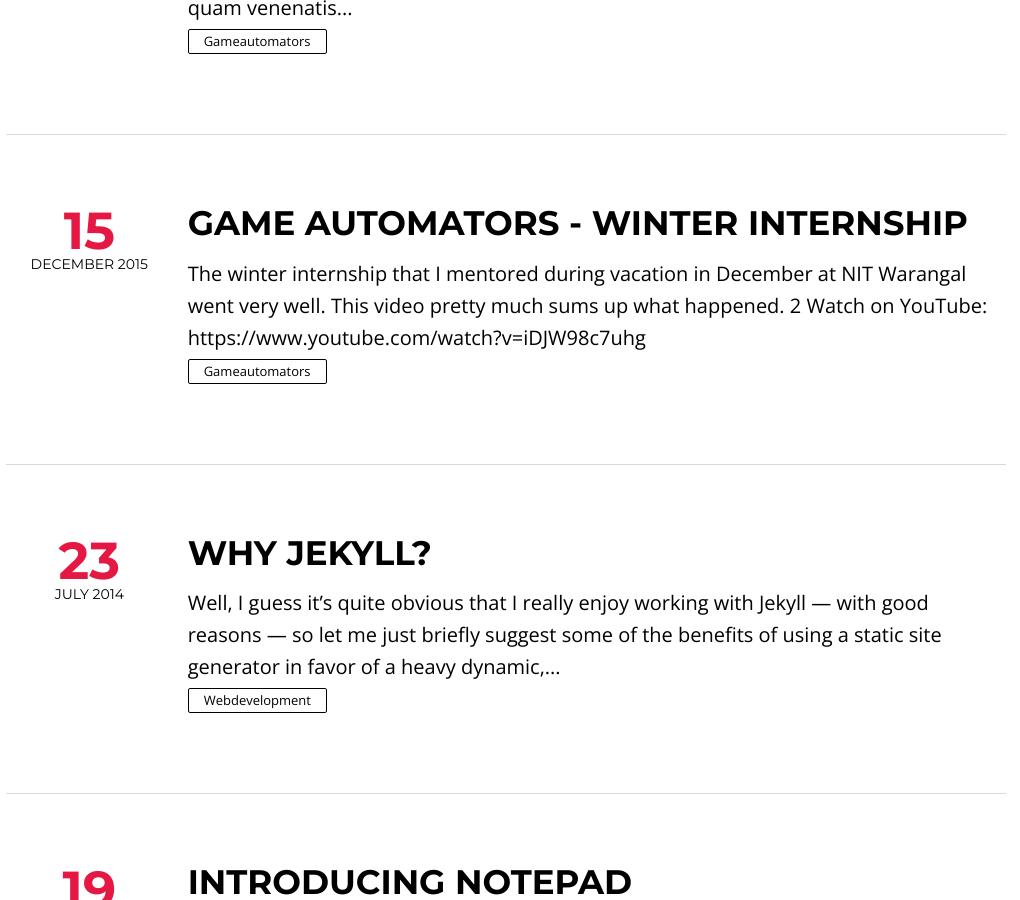
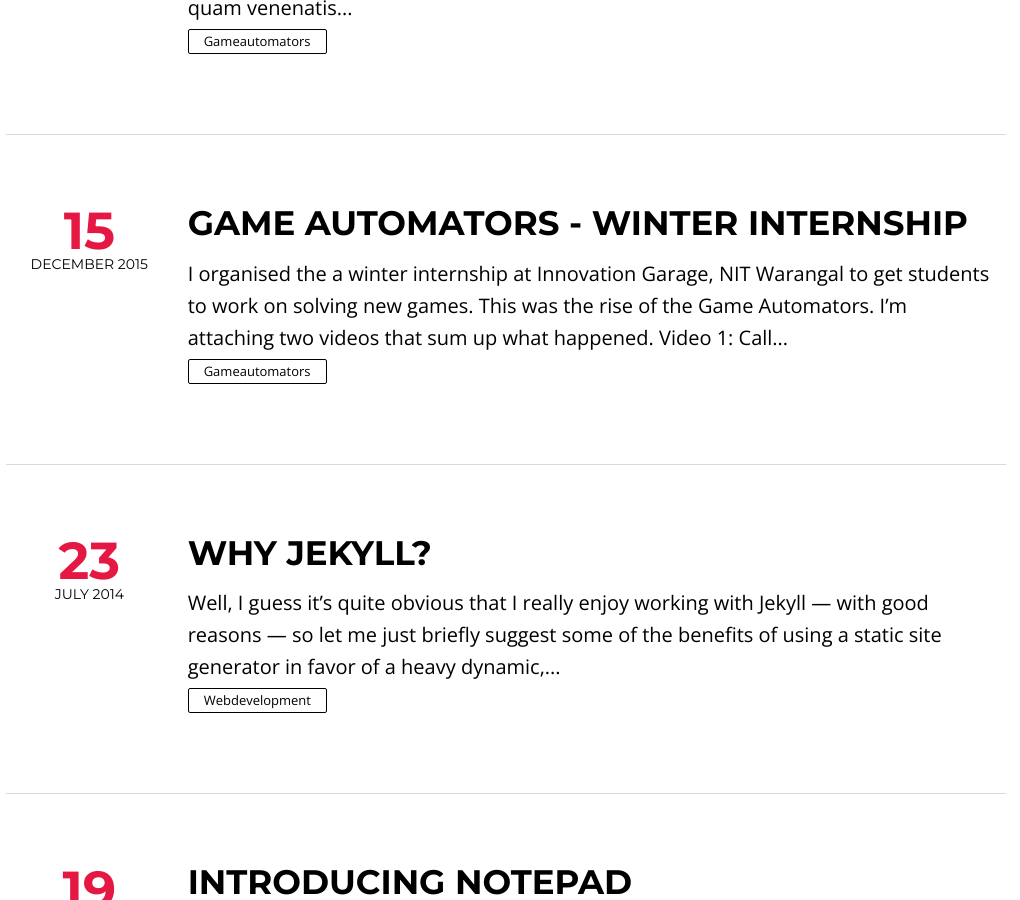
Before and after one commit to psurya1994/psurya1994.github.io, a Jekyll site: the page built from index.html, in a window 1280 px wide and 900 px high, scrolled down 1496 px. Shown: the whole window, without its empty margins (134-1154 px from the left). Built offline with Jekyll 4.4.1, drawn with Linux system fonts in a browser that asks for light colours; nearby versions of some CDN libraries; the list of posts is cut into pages by our own code.

Commit message:
Update 2015-12-15-game-automators-winter-internship.md

```diff
--- a/_posts/2015-12-15-game-automators-winter-internship.md
+++ b/_posts/2015-12-15-game-automators-winter-internship.md
@@ -13,7 +13,23 @@
 featured: false
 ---
 
-The winter internship that I mentored during vacation in December at NIT Warangal went very well. This video pretty much sums up what happened. 2
+I organised the a winter internship at Innovation Garage, NIT Warangal to get students to work on solving new games. This was the rise of the [Game Automators](http://gameautomators.com).
+
+I'm attaching two videos that sum up what happened.
+
+------
+
+### Video 1: Call for interns
+
+<div style="height:100%;width:100%;text-align:center;padding: 0% 15% 2% 15%;">
+  <iframe width="560" height="315" src="https://www.youtube.com/embed/A5aaxIDkMjY" frameborder="0" allowfullscreen></iframe>
+</div>
+
+Watch on YouTube: [https://www.youtube.com/watch?v=iDJW98c7uhg](https://www.youtube.com/watch?v=A5aaxIDkMjY)
+
+------
+
+### Video 2: End of Internship
 
 <div style="height:100%;width:100%;text-align:center;padding: 0% 15% 2% 15%;">
   <iframe width="560" height="315" src="https://www.youtube.com/embed/iDJW98c7uhg" frameborder="0" allowfullscreen></iframe>
```
